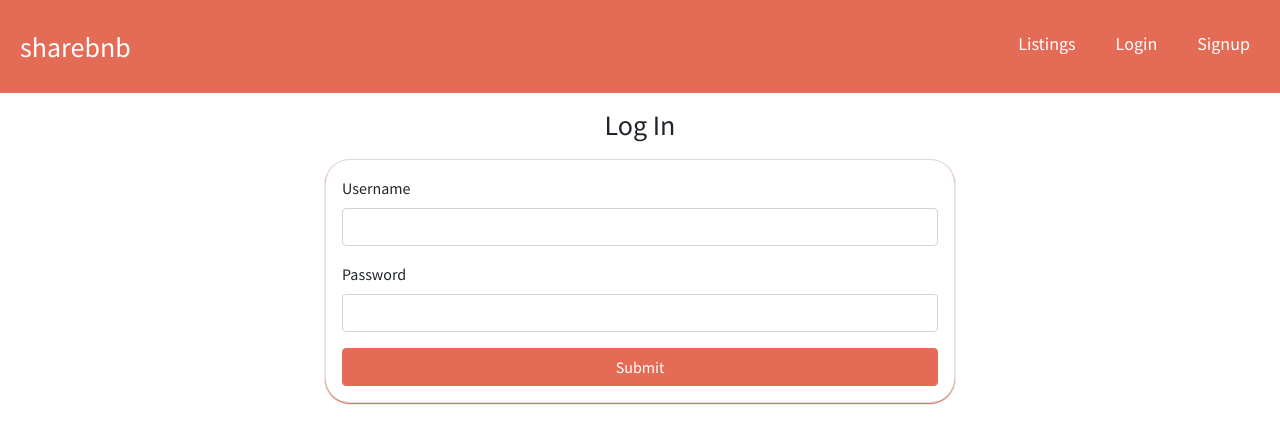
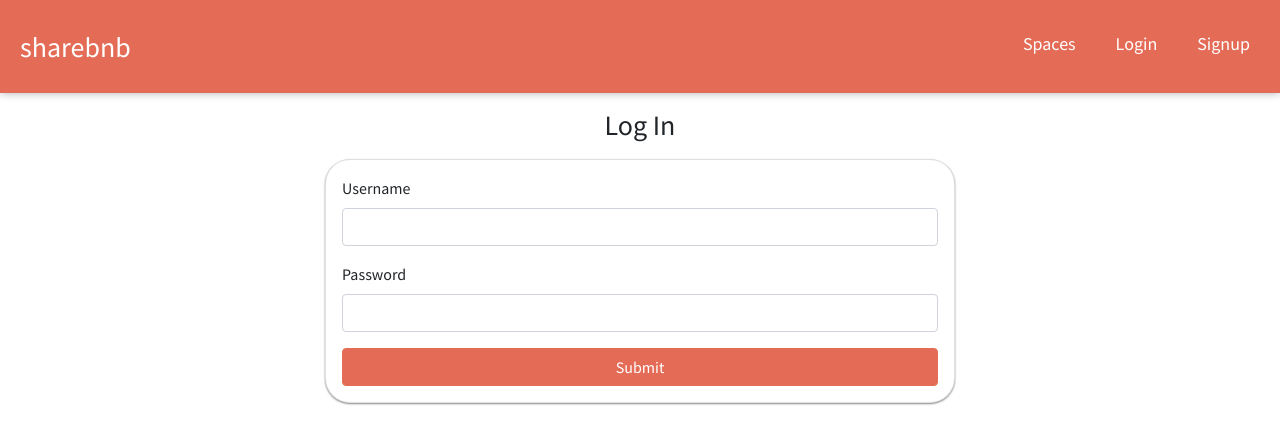
Before and after one commit to maurice-baez/sharebnb-react-frontend, a React (Create React App) app: page /login in a window 1280 px wide. Shown: the top 444 px of the page. Built offline with nearby package versions, Linux system fonts and the light colour scheme; no server answers.

Commit message:
minor changes

```diff
--- a/src/NavBar.css
+++ b/src/NavBar.css
@@ -1,7 +1,7 @@
 .header {
   padding: 20px 0;
   background: var(--primary-color);
-  box-shadow: 0px -2px 10px var(--white-color);
+  box-shadow: 0px -2px 10px var(--gray-color);
   position: sticky;
   top: 0;
   left: 0;
@@ -10,7 +10,6 @@
   transition: 0.3s;
 }
 .header__container {
-  max-width: 100%;
   padding: 0 10px;
   width: 100%;
 }
@@ -35,7 +34,7 @@
 
 .header__link:focus {
   outline-color: var(--white-color);
-  border-radius: 20px;
+  border-radius: 5px;
   outline-style: solid;
   outline-width: 1px;
   outline-offset: 5px;
--- a/src/NavBar.js
+++ b/src/NavBar.js
@@ -26,7 +26,7 @@ function NavBar({ logout, search }) {
             className="header-menu__link header__link"
             to="/listings/new"
           >
-            Add a Listing
+            Add you space
           </NavLink>
         </li>
         <li className="header-menu__item">
@@ -81,7 +81,7 @@ function NavBar({ logout, search }) {
                     className="header-menu__link header__link"
                     to="/listings"
                   >
-                    Listings
+                    Spaces
                   </NavLink>
                 </li>
                 {currentUser ? loggedInNav() : loggedOutNav()}
--- a/src/index.css
+++ b/src/index.css
@@ -2,11 +2,10 @@
 @import url("https://fonts.googleapis.com/css2?family=Source+Sans+Pro:ital,wght@0,200;0,300;0,400;0,600;0,700;0,900;1,200;1,300;1,400;1,600;1,700;1,900&display=swap");
 
 :root {
-  /* --primary-color: #f06a53; */
+  --primary-color: #e46c57;
   --white-color: #ffffff;
   --alt-white: #fff6d4;
   --text-color: #232727;
-  --primary-color: #e46c57;
   --light-gray: #b4bcbc;
   --gray-color: #888888;
   --invert-primary-color: #586ba4;
@@ -45,7 +44,6 @@ ul {
 
 .card {
   border-radius: 0;
-  box-shadow: 0 1px 1px 0 var(--primary-color),
-    0 1px 1px -1px var(--primary-color), 0 0.5px 1px 0 var(--primary-color);
+  box-shadow: 0 1px 2px 0 var(--gray-color);
   margin-bottom: 15vh;
 }
```
